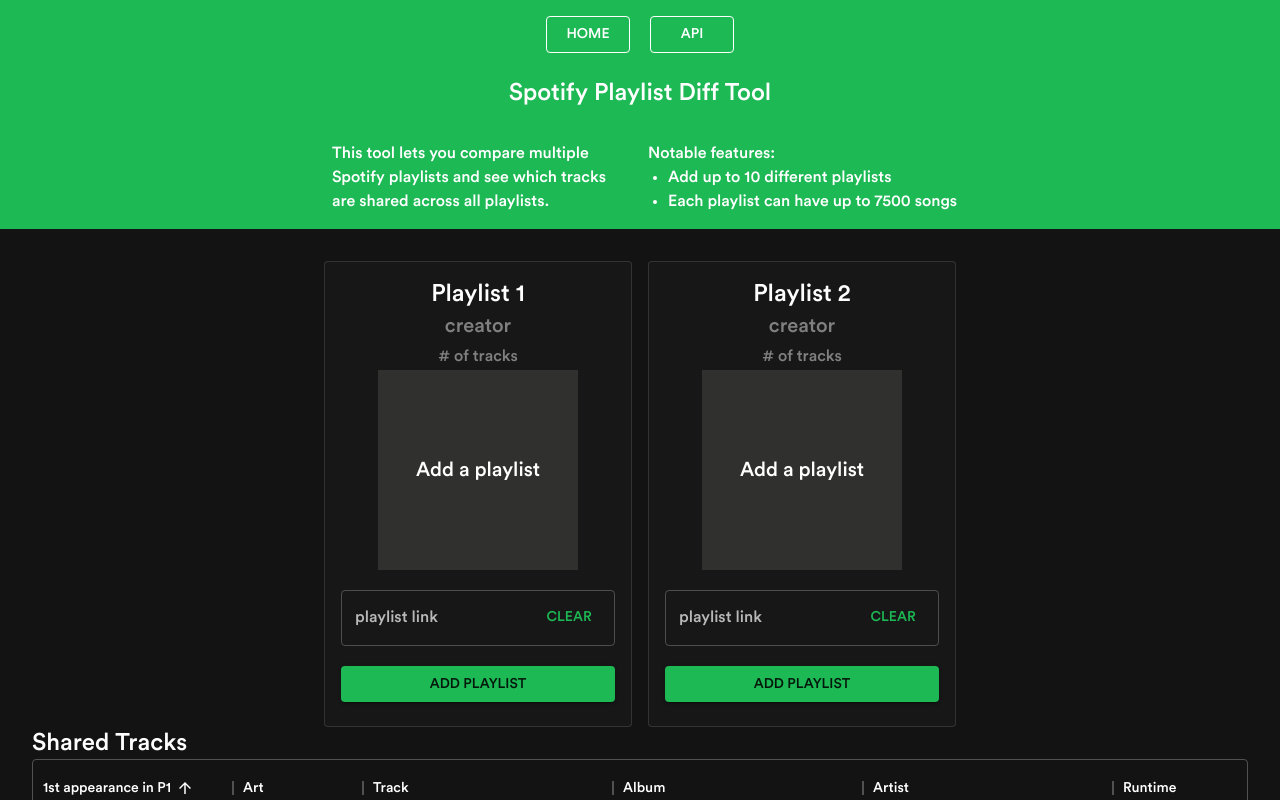
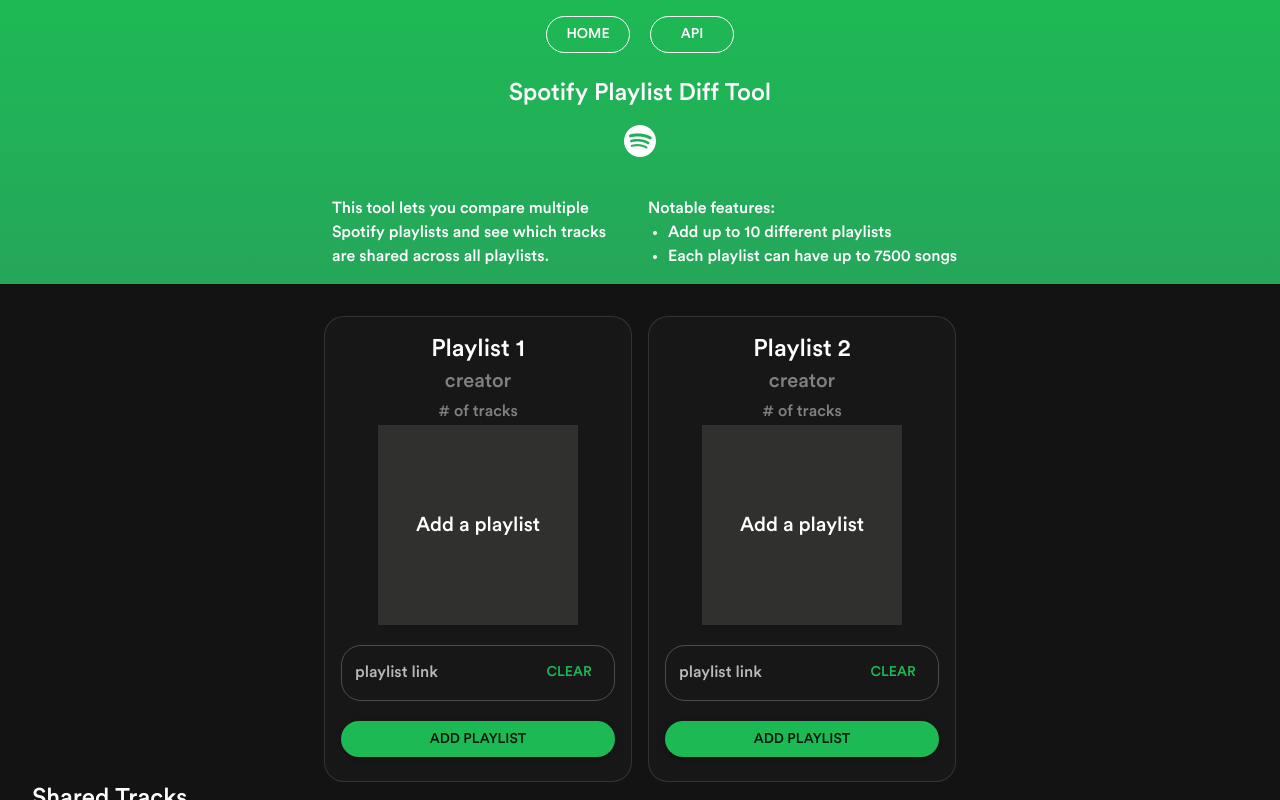
Before and after one commit to jakerm2002/spotify-playlist-diff, a Next.js app in the folder frontend/: page / in a window 1280 px wide. Shown: the top 800 px of the page. Built offline with nearby package versions, Linux system fonts and the light colour scheme.

Commit message:
added logo, hero gradient, rounded corners

```diff
--- a/frontend/pages/_app.tsx
+++ b/frontend/pages/_app.tsx
@@ -48,6 +48,9 @@
   typography: {
     fontFamily: 'circular-medium',
   },
+  shape: {
+    borderRadius: 20,
+  },
   // components: {
   //   MuiCssBaseline: {
   //     styleOverrides: `
--- a/frontend/src/Hero.tsx
+++ b/frontend/src/Hero.tsx
@@ -1,6 +1,8 @@
 import React, { useState } from "react";
 import { AppBar, Container, Toolbar, Typography, Menu, IconButton, Box, Button, List, ListSubheader, ListItem } from "@mui/material";
 import heroStyles from "../styles/heroStyles.module.css"
+import logo from './assets/spotify.png'
+import Image from 'next/image';
 
 
 const styles = {
@@ -42,6 +44,8 @@
                     <div className={heroStyles.textContainer}>
                         {/* <h1 id={heroStyles.heroText}>Spotify playlist diff tool</h1> */}
                         <Typography variant="h5">Spotify Playlist Diff Tool</Typography>
+                        {/* <img src={logo.src}></img> */}
+                        <Image style={{marginTop: '1em'}} src={logo} width={32} height={32} alt="Spotify logo"/>
                     </div>
                     <div className={heroStyles.introContainer}>
                         <p className={heroStyles.introText}>This tool lets you compare multiple Spotify playlists and see which tracks are shared across all playlists.</p>
--- a/frontend/styles/heroStyles.module.css
+++ b/frontend/styles/heroStyles.module.css
@@ -3,7 +3,8 @@
     /* margin: 10px; */
     padding: 1em;
     /* border-radius: 10px; */
-    background-color: #1DB954;
+    /* background-color: #1DB954; */
+    background-image: linear-gradient(to bottom, #1DB954, #26A65B);
     margin-bottom: 2em;
 }
 
```
Also changed, not shown: frontend/src/assets/spotify.png (added), 1 other file (tests, documents, lock files or other folders).
